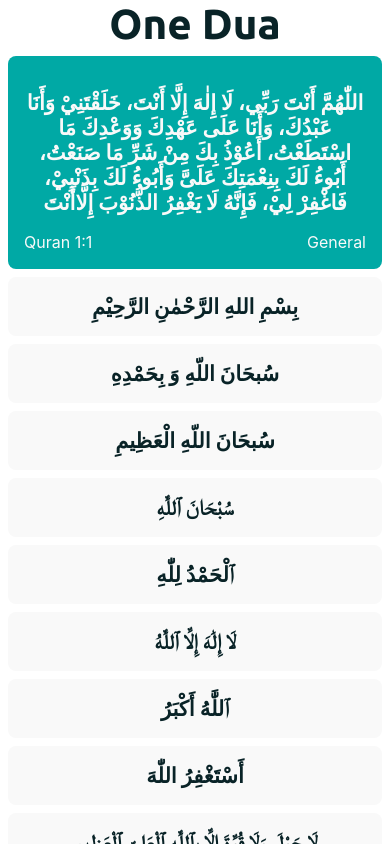
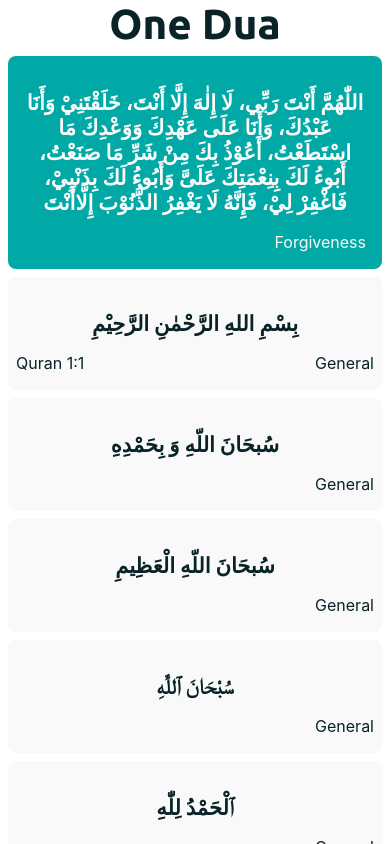
Before and after one commit to AfaanBilal/one-dua, a React Native app: screen / in a window 390 px wide. Built offline with nearby package versions, Linux system fonts and the light colour scheme.

Commit message:
🏷️ Type: Dua

```diff
--- a/App.tsx
+++ b/App.tsx
@@ -15,23 +15,24 @@ import { FontSize } from './src/utils/size';
 import TitleText from './src/components/text/TitleText';
 import BigCard from './src/components/cards/BigCard';
 import HighlightCard from './src/components/cards/HighlightCard';
+import { Dua } from './src/types';
 
-const duas = [
-    'بِسْمِ اللهِ الرَّحْمٰنِ الرَّحِيْمِ',
-    'سُبحَانَ اللّهِ وَ بِحَمْدِهِ',
-    'سُبحَانَ اللّهِ الْعَظِيمِ',
-    'سُبْحَانَ ٱللَّٰهِ',
-    'ٱلْحَمْدُ لِلّٰهِ',
-    'لَا إِلَٰهَ إِلَّا ٱللَّٰهُ',
-    'ٱللَّٰهُ أَكْبَرُ',
-    'أَسْتَغْفِرُ اللّٰهَ',
-    'لَا حَوْلَ وَلَا قُوَّةَ إِلَّا بِٱللَّٰهِ ٱلْعَلِيِّ ٱلْعَظِيمِ',
-    'اللّٰهُمَّ أَنْتَ رَبِّي، لَا إِلٰهَ إِلَّا أَنْتَ، خَلَقْتَنِيْ وَأَنَا عَبْدُكَ، وَأَنَا عَلَى عَهْدِكَ وَوَعْدِكَ مَا اسْتَطَعْتُ، أَعُوْذُ بِكَ مِنْ شَرِّ مَا صَنَعْتُ، أَبُوءُ لَكَ بِنِعْمَتِكَ عَلَىَّ وَأَبُوءُ لَكَ بِذَنْبِيْ، فَاغْفِرْ لِيْ، فَإِنَّهُ لَا يَغْفِرُ الذُّنُوْبَ إِلَّاأَنْتَ',
-    'لَّآ إِلَٰهَ إِلَّآ أَنتَ سُبْحَٰنَكَ إِنِّى كُنتُ مِنَ ٱلظَّٰلِمِينَ',
-    'بِاسْمِكَ اللَّهُمَّ أَمُوتُ وَأَحْيَا',
-    'الْحَمْدُ لِلَّهِ الَّذِي أَحْيَانَا بَعْدَ مَا أَمَاتَنَا وَإِلَيْهِ النُّشُورُ',
-    'إِنَّا ِلِلَّٰهِ وَإِنَّا إِلَيْهِ رَاجِعُونَ',
-    'اللَّهُمَّ إِنِّي أَعُوذُ بِكَ مِنَ الْخُبُثِ وَالْخَبَائِثِ',
+const duas: Dua[] = [
+    { text: 'بِسْمِ اللهِ الرَّحْمٰنِ الرَّحِيْمِ', id: '1', ref: 'Quran 1:1', category: 'General', },
+    { text: 'سُبحَانَ اللّهِ وَ بِحَمْدِهِ', id: '2', ref: '', category: 'General' },
+    { text: 'سُبحَانَ اللّهِ الْعَظِيمِ', id: '3', ref: '', category: 'General' },
+    { text: 'سُبْحَانَ ٱللَّٰهِ', id: '4', ref: '', category: 'General' },
+    { text: 'ٱلْحَمْدُ لِلّٰهِ', id: '5', ref: '', category: 'General' },
+    { text: 'لَا إِلَٰهَ إِلَّا ٱللَّٰهُ', id: '6', ref: '', category: 'General' },
+    { text: 'ٱللَّٰهُ أَكْبَرُ', id: '7', ref: '', category: 'General' },
+    { text: 'أَسْتَغْفِرُ اللّٰهَ', id: '8', ref: '', category: 'Forgiveness' },
+    { text: 'لَا حَوْلَ وَلَا قُوَّةَ إِلَّا بِٱللَّٰهِ ٱلْعَلِيِّ ٱلْعَظِيمِ', id: '9', ref: '', category: 'General' },
+    { text: 'اللّٰهُمَّ أَنْتَ رَبِّي، لَا إِلٰهَ إِلَّا أَنْتَ، خَلَقْتَنِيْ وَأَنَا عَبْدُكَ، وَأَنَا عَلَى عَهْدِكَ وَوَعْدِكَ مَا اسْتَطَعْتُ، أَعُوْذُ بِكَ مِنْ شَرِّ مَا صَنَعْتُ، أَبُوءُ لَكَ بِنِعْمَتِكَ عَلَىَّ وَأَبُوءُ لَكَ بِذَنْبِيْ، فَاغْفِرْ لِيْ، فَإِنَّهُ لَا يَغْفِرُ الذُّنُوْبَ إِلَّاأَنْتَ', id: '10', ref: '', category: 'Forgiveness' },
+    { text: 'لَّآ إِلَٰهَ إِلَّآ أَنتَ سُبْحَٰنَكَ إِنِّى كُنتُ مِنَ ٱلظَّٰلِمِينَ', id: '11', ref: '', category: 'General' },
+    { text: 'بِاسْمِكَ اللَّهُمَّ أَمُوتُ وَأَحْيَا', id: '11', ref: '', category: 'Before Sleeping' },
+    { text: 'الْحَمْدُ لِلَّهِ الَّذِي أَحْيَانَا بَعْدَ مَا أَمَاتَنَا وَإِلَيْهِ النُّشُورُ', id: '12', ref: '', category: 'Waking Up' },
+    { text: 'إِنَّا ِلِلَّٰهِ وَإِنَّا إِلَيْهِ رَاجِعُونَ', id: '13', ref: '', category: 'Bad News' },
+    { text: 'اللَّهُمَّ إِنِّي أَعُوذُ بِكَ مِنَ الْخُبُثِ وَالْخَبَائِثِ', id: '14', ref: '', category: 'Entering Washroom' },
 ];
 
 export default function App() {
@@ -57,7 +58,7 @@ export default function App() {
 
             <TitleText style={{ fontSize: FontSize.BIGGER, color: Colors.DARK, textAlign: 'center', marginBottom: SpacingH.s1 }}>One Dua</TitleText>
 
-            <HighlightCard dua={{ id: 'Bismillah', text: duas[9], ref: 'Quran 1:1', category: 'General' }} />
+            <HighlightCard dua={duas[9]} />
 
             <ScrollView contentContainerStyle={styles.cardContainer}>
                 {duas.map((d, i) => <BigCard key={i} dua={d} />)}
--- a/src/components/cards/BigCard.tsx
+++ b/src/components/cards/BigCard.tsx
@@ -9,11 +9,16 @@ import React from 'react';
 import { StyleSheet, Text, View } from 'react-native';
 import { Colors } from '../../utils/colors';
 import { FontSize, SpacingH, SpacingW } from '../../utils/size';
+import { Dua } from '../../types';
 
-const BigCard: React.FC<{ dua: string }> = ({ dua }) => {
+const BigCard: React.FC<{ dua: Dua }> = ({ dua }) => {
     return (
         <View style={styles.card}>
-            <Text style={styles.text}>{dua}</Text>
+            <Text style={styles.title}>{dua.text}</Text>
+            <View style={styles.bottomRow}>
+                <Text style={styles.text}>{dua.ref}</Text>
+                <Text style={styles.text}>{dua.category}</Text>
+            </View>
         </View>
     );
 };
@@ -23,17 +28,25 @@ export default BigCard;
 const styles = StyleSheet.create({
     card: {
         width: '100%',
-        justifyContent: 'center',
-        alignItems: 'center',
         paddingHorizontal: SpacingW.s2,
         paddingVertical: SpacingH.s2,
         backgroundColor: Colors.SOFT_WHITE,
         borderRadius: SpacingW.s2,
     },
-    text: {
+    title: {
+        marginTop: SpacingH.s2,
         fontSize: FontSize.NORMED,
         color: Colors.DARK,
         textAlign: 'center',
         fontWeight: 'bold',
+        paddingBottom: SpacingH.s2,
+    },
+    text: {
+        fontSize: FontSize.NORMAL,
+        color: Colors.DARK,
+    },
+    bottomRow: {
+        flexDirection: 'row',
+        justifyContent: 'space-between',
     },
 });
```
